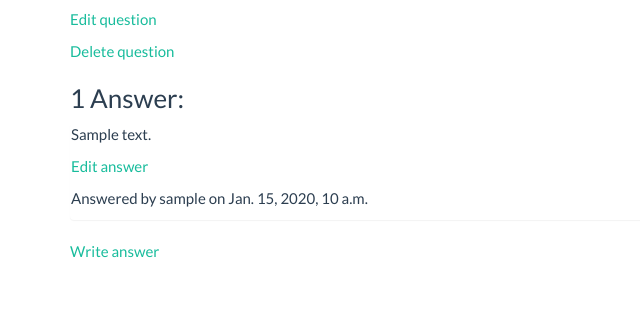
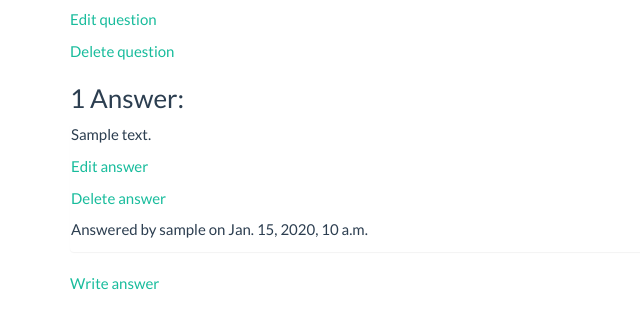
Before and after one commit to wchavers/qandu_app, a Django app: page /question/1/ in a window 1280 px wide. Shown: the part 209-538 px from the top of the page, without its empty margins (0-640 px from the left). Run offline with Django 3.2, Linux system fonts and the light colour scheme; a user stored in the database is signed in; tables that the repository leaves empty hold one stand-in row (values such as "Sample post"); some libraries are stand-ins or nearby versions.

Commit message:
Add answer delete view

```diff
--- a/core/urls.py
+++ b/core/urls.py
@@ -12,4 +12,5 @@ urlpatterns = patterns('',
      url(r'^question/delete/(?P<pk>\d+)/$', QuestionDeleteView.as_view(), name='question_delete'),
      url(r'^question/(?P<pk>\d+)/answer/create/$', AnswerCreateView.as_view(), name='answer_create'),
      url(r'^question/(?P<question_pk>\d+)/answer/update/(?P<answer_pk>\d+) $', AnswerUpdateView.as_view(), name='answer_update'),
+     url(r'^question/(?P<question_pk>\d+)/answer/delete/(?P<answer_pk>\d+) $', AnswerDeleteView.as_view(), name='answer_delete'),
 )
--- a/core/views.py
+++ b/core/views.py
@@ -63,3 +63,11 @@ class AnswerUpdateView(UpdateView):
 
   def get_success_url(self):
     return self.object.question.get_absolute_url()
+
+class AnswerDeleteView(DeleteView):
+  model = Answer
+  pk_url_kwarg = 'answer_pk'
+  template_name = 'answer/answer_confirm_delete.html'
+
+  def get_success_url(self):
+    return self.object.question.get_absolute_url()
--- a/templates/question/question_detail.html
+++ b/templates/question/question_detail.html
@@ -15,6 +15,7 @@
   <p>{{ answer.text }}</p>
   {% if answer.user == user %}
   <p><a href="{% url 'answer_update' question_pk=question.id answer_pk=answer.id %}">Edit answer</a><p>
+  <p><a href="{% url 'answer_delete' question_pk=question.id answer_pk=answer.id %}">Delete answer</a><p>
   {% endif %}
   <p>Answered by {{ answer.user.username }} on {{ answer.created_at }}</p>
 </div>
```
Also changed, not shown: templates/answer/answer_confirm_delete.html (added, +8 -0 lines).
